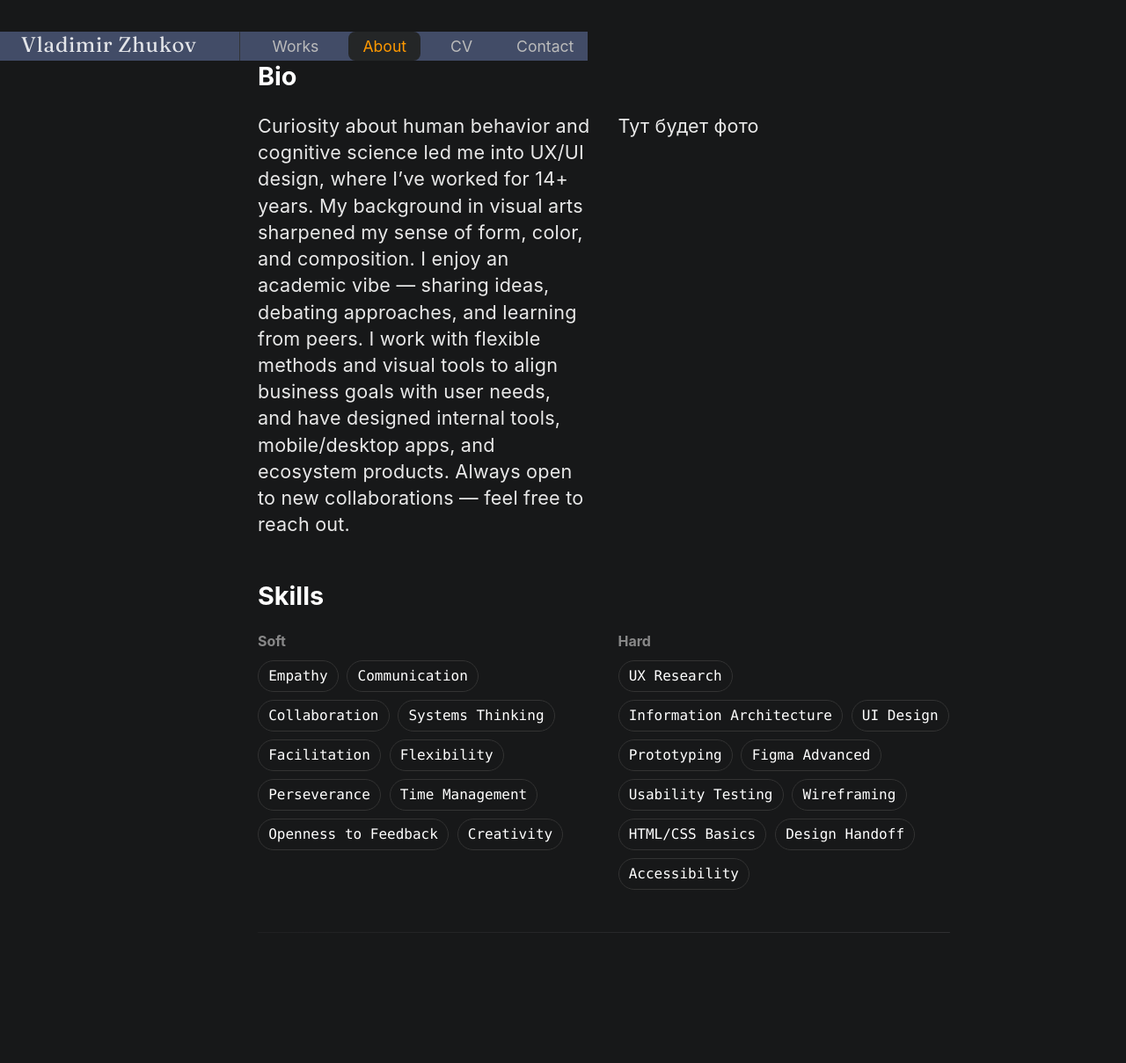
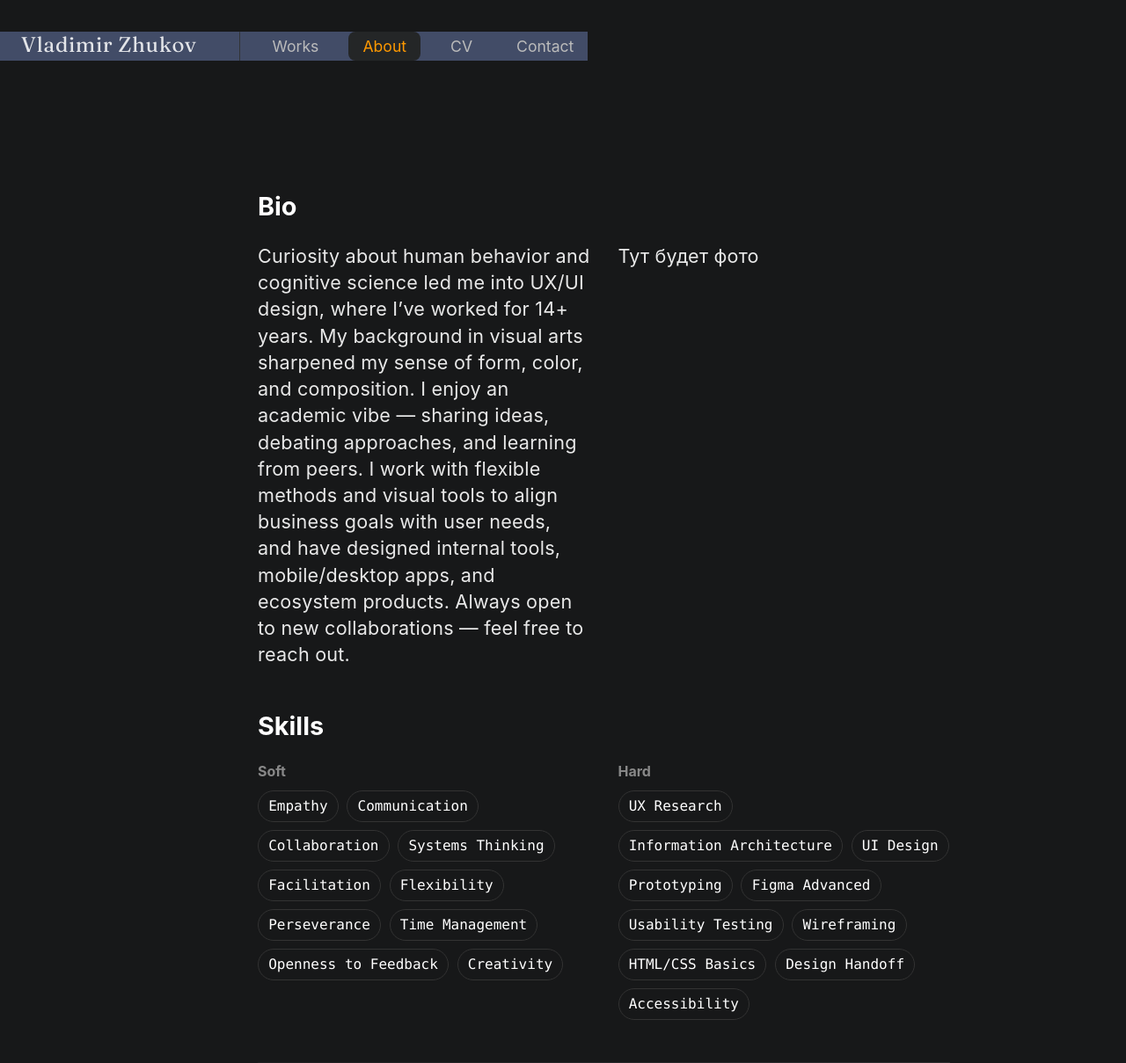
Before and after one commit to uxiscool/experience, a Jekyll site: the page built from about.md, in a window 1280 px wide. Shown: the whole page at 88% size. Built offline with Jekyll 4.4.1, drawn with Linux system fonts in a browser that asks for light colours; before the commit the page ends 1061 px from its top, so only the background shows below that.

Commit message:
Add files via upload

```diff
--- a/assets/css/main.css
+++ b/assets/css/main.css
@@ -127,6 +127,10 @@ header {
   max-width: none;
   width: 100%;
   box-sizing: border-box;
+}
+
+.bio-section {
+  margin-top: 148px; /* отступ в about от навигации до контента */
 }
 
 @media (max-width: 1200px) {
--- a/assets/css/skills.css
+++ b/assets/css/skills.css
@@ -30,8 +30,8 @@
 @media (max-width: 900px) {
   .skills-columns { grid-template-columns: 1fr; }
   .bio-columns { grid-template-columns: 1fr; }
-  .bio-columns .bio:first-child { order: 1; }
-  .bio-columns .bio:last-child  { order: 2; }
+  .bio-columns .bio:first-child { order: 2; }
+  .bio-columns .bio:last-child  { order: 1; }
 }
 
 /* Сетка чипсов/пиллов */
```
Also changed, not shown: ui/logo_en.svg (added).
